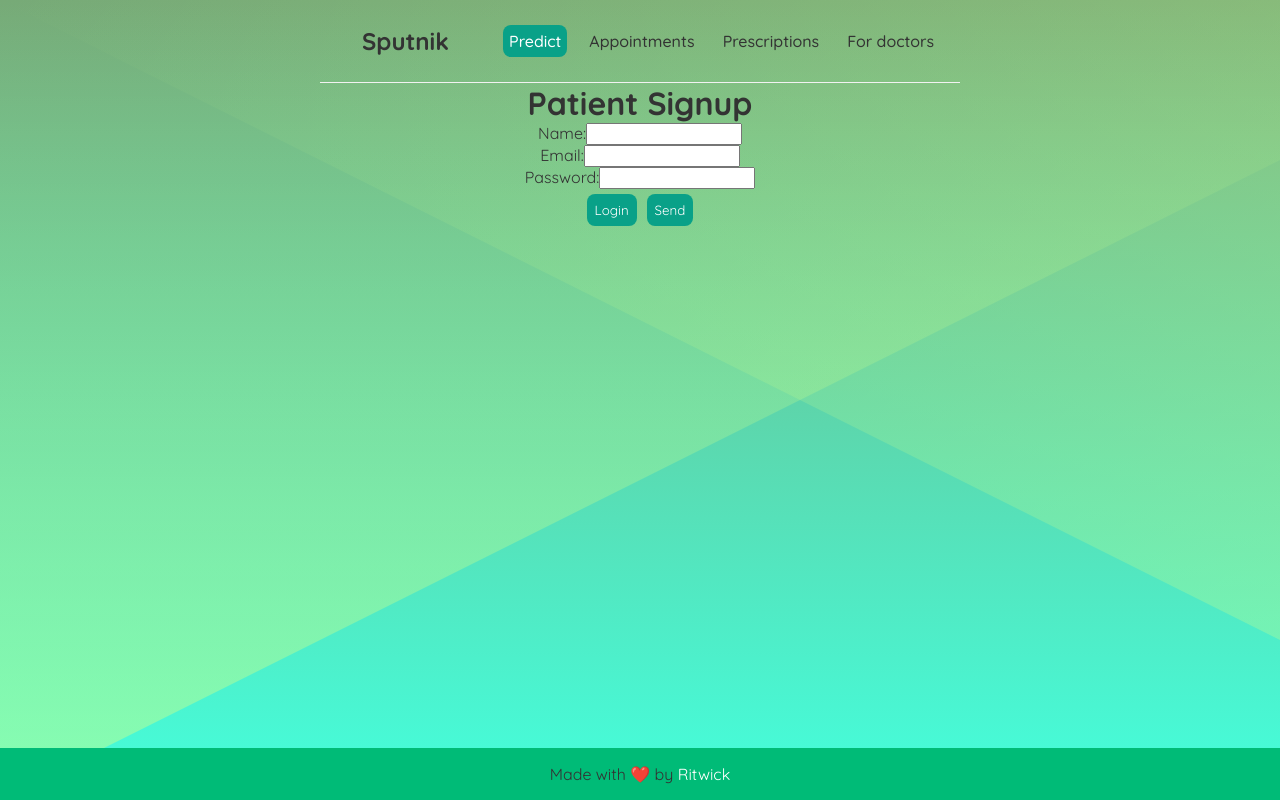
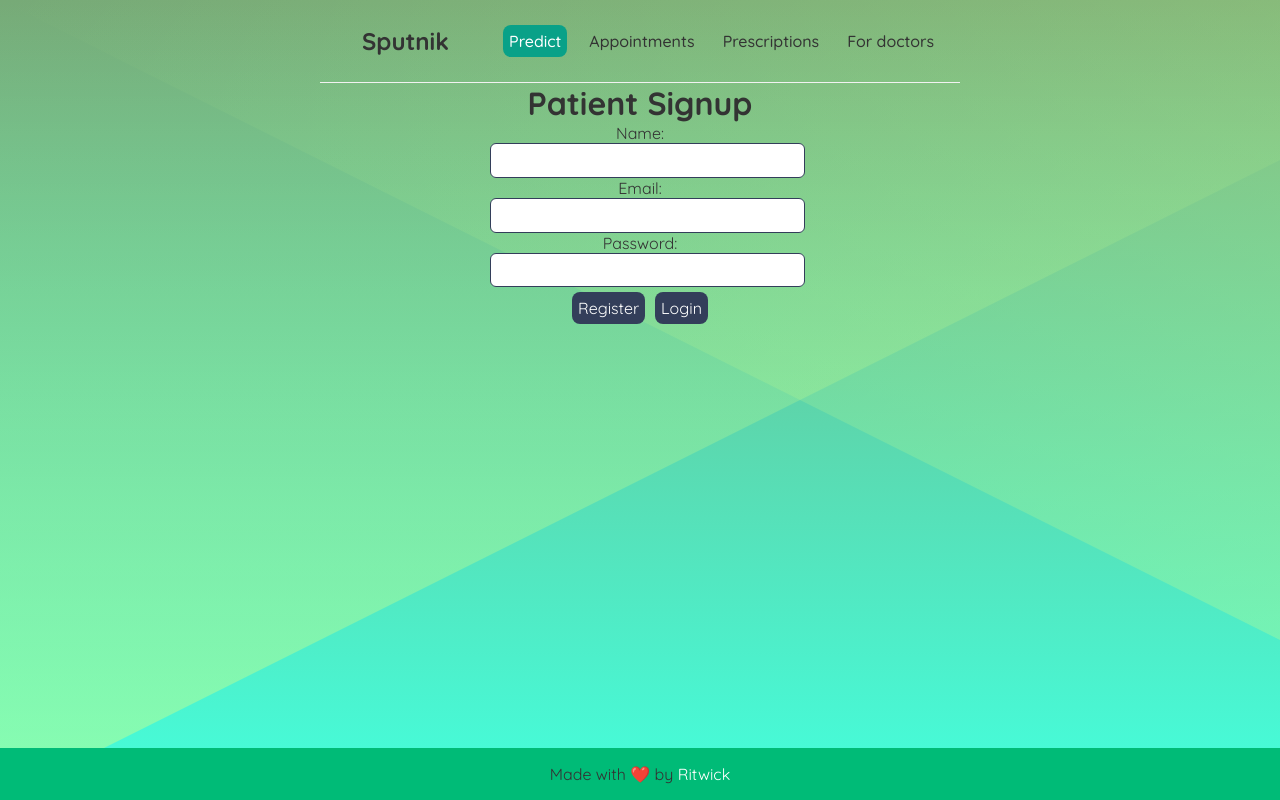
Before and after one commit to Ritwick-Roy/sputnik-frontend, a React (Create React App) app: page /patient/signup in a window 1280 px wide. Built offline with nearby package versions, Linux system fonts and the light colour scheme.

Commit message:
improved forms

```diff
--- a/src/index.css
+++ b/src/index.css
@@ -36,16 +36,6 @@ a {
   max-width: 600px;
   margin: 40px auto;
   padding: 20px;
-}
-
-button {
-  background: #09a188;
-  color: #fff;
-  border: 0;
-  margin:5px;
-  padding: 8px;
-  border-radius: 8px;
-  cursor: pointer;
 }
 .card {
   /* Add shadows to create the "card" effect */
@@ -96,6 +86,30 @@ body{
   font-weight: 500;
 }
 
+.login-signup form {
+  max-width: 300px;
+  margin: 0 auto;
+}
+
+.login-signup form > div {
+  width: 100%;
+  margin-bottom: 1em;
+}
+
+.login-signup form label {
+  display: block;
+  margin-bottom: 0.3em;
+}
+
+.login-signup form input {
+  display: inline-block;
+  width: 100%;
+  font-size: 16px;
+  padding: 0.4em;
+  border-radius: 6px;
+  border: 1px solid #333e5a;
+}
+
 footer {
   position:fixed;
   width:100%;
@@ -107,7 +121,16 @@ footer {
   flex-grow: 0;
   padding: 1em 0;
 }
-
+button {
+  background: #333e5a;
+  color: #fff;
+  font-size: 16px;
+  border-radius: 8px;
+  border: 0;
+  margin:5px;
+  padding: 6px;
+  cursor: pointer;
+}
 footer a {
   color: #fff;
 }
--- a/src/pages/Form.js
+++ b/src/pages/Form.js
@@ -141,13 +141,13 @@ const Form = () => {
         Welcome to our symptoms checker page, the model is still in beta but you
         can still check it out as we can ensure a 80% plus accuracy.
       </h3>
-      { !prediction && (<div>
+      {!prediction && (
+        <div>
           <p>
             Select the symptoms that the patient is exhibiting or suspecting to
             have.
           </p>
           <form className="symptoms" onSubmit={handleSubmit}>
-        <div className="dis1">
             {symptoms[0]}
             <input
               type="radio"
@@ -292,7 +292,6 @@ const Form = () => {
             />
             No
             <br />
-        </div>
             {symptoms[8]}
             <input
               type="radio"
@@ -804,16 +803,33 @@ const Form = () => {
           <br></br>
           <br></br>
           <br></br>
-      </div>)}
-      { prediction && (<div>
-        <p>Probable diseases patient needs to check for: <h3>{prediction}</h3></p>
-      <button onClick={()=>{setPrediction(null)}}>
+        </div>
+      )}
+      {prediction && (
+        <div>
+          <p>
+            Probable diseases patient needs to check for: <h3>{prediction}</h3>
+          </p>
+          <button
+            onClick={() => {
+              setPrediction(null);
+            }}
+          >
             Check Again
-      </button><hr />
-      Do you want to <Link to="/appointments" style={{
-  "text-decoration": "underline"
-}}>book an appointment</Link> regarding this?
-      </div>)}
+          </button>
+          <hr />
+          Do you want to{" "}
+          <Link
+            to="/appointments"
+            style={{
+              "text-decoration": "underline",
+            }}
+          >
+            book an appointment
+          </Link>{" "}
+          regarding this?
+        </div>
+      )}
     </div>
   );
 };
--- a/src/pages/PatientLogin.js
+++ b/src/pages/PatientLogin.js
@@ -32,7 +32,7 @@ const PatientLogin = () => {
   };
 
   return (
-    <div>
+    <div className="login-signup">
       <h1>Patient Login</h1>
       <form id="form" onSubmit={handleSubmit}>
         Email:
@@ -55,11 +55,11 @@ const PatientLogin = () => {
           }}
         />
         <br />
+        <button type="submit" value="Submit">
+          Login
+        </button>
         <button onClick={() => {navigate("/patient/signup")}}>
           Signup
-        </button>
-        <button type="submit" value="Submit">
-          Send
         </button>
       </form>
     </div>
--- a/src/pages/PatientSignup.js
+++ b/src/pages/PatientSignup.js
@@ -24,7 +24,7 @@ const PatientSignup = () => {
   };
 
   return (
-    <div>
+    <div className="login-signup">
       <h1>Patient Signup</h1>
       <form id="form" onSubmit={handleSubmit}>
         Name:
@@ -57,11 +57,11 @@ const PatientSignup = () => {
           }}
         />
         <br />
+        <button type="submit" value="Submit">
+          Register
+        </button>
         <button onClick={() => {navigate("/patient/login")}}>
           Login
-        </button>
-        <button type="submit" value="Submit">
-          Send
         </button>
       </form>
     </div>
```
Lines whose indentation alone changed are shown as unchanged.
